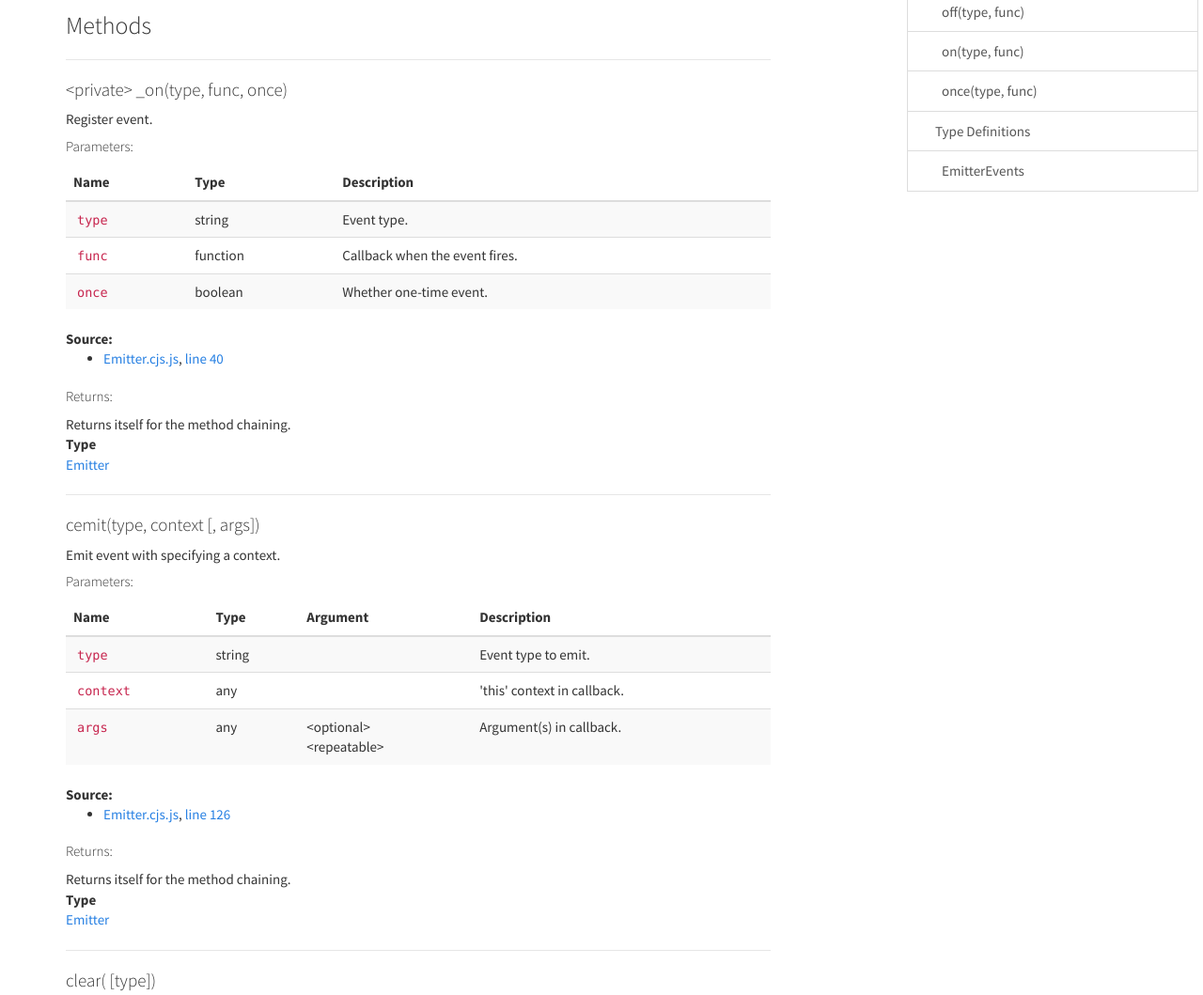
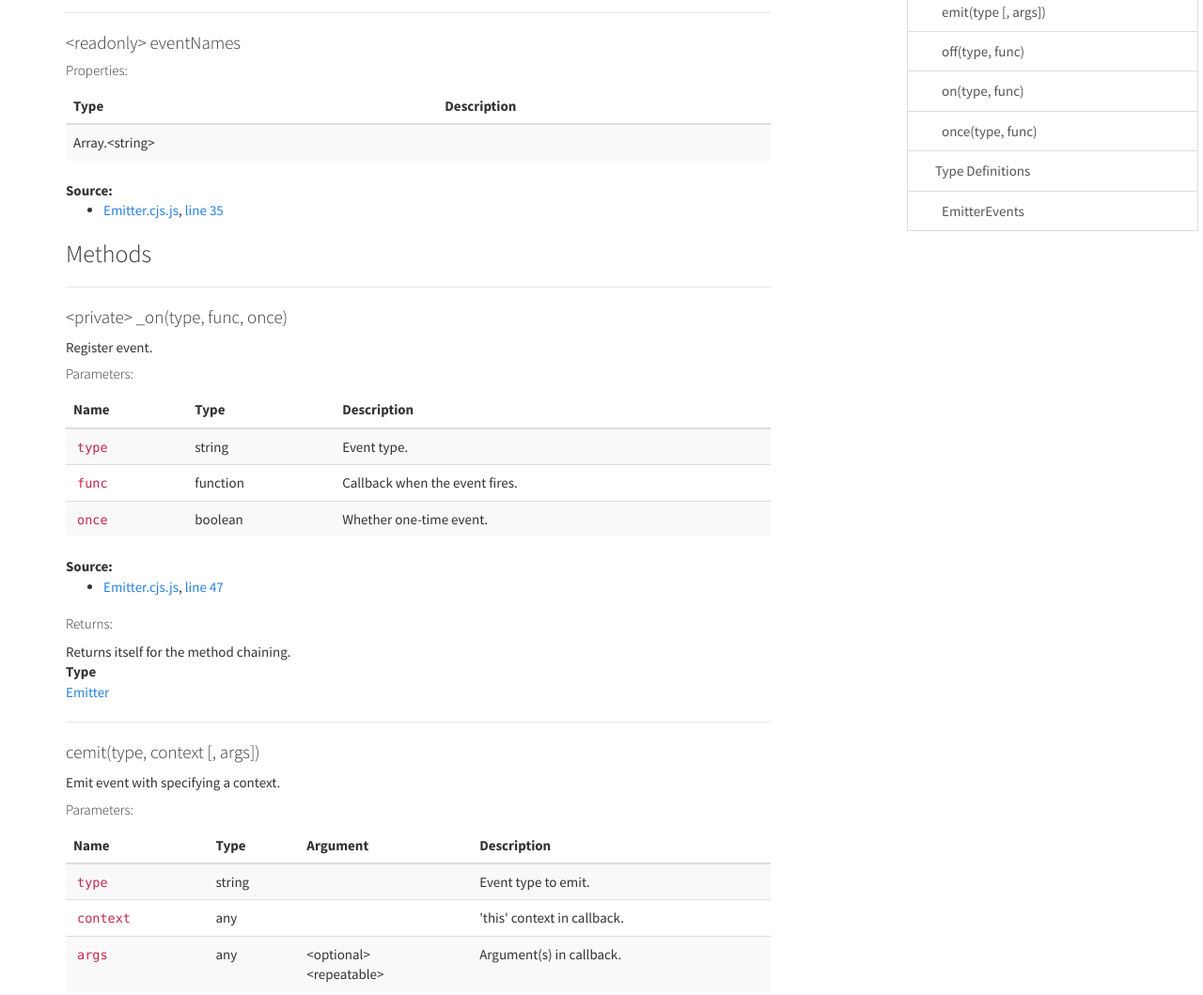
Before and after one commit to tawaship/Emitter, a website: page docs/Emitter.html in a window 1280 px wide. Shown: the part 522-1581 px from the top of the page at 94% size. Drawn offline with Linux system fonts and the light colour scheme.

Commit message:
emission all

```diff
--- a/docs/Emitter.html
+++ b/docs/Emitter.html
@@ -264,42 +264,30 @@
 
 </dd>
 
-        </dl>
-
-
-
-        <h3 class="subsection-title">Methods</h3>
-
-        <dl>
+
 
 <hr>
-<dt>
-    <h4 class="name" id="_on"><span class="type-signature">&lt;private> </span>_on(type, func, once)</h4>
+<dt class="name" id="eventNames">
+    <h4 id="eventNames"><span class="type-signature">&lt;readonly> </span>eventNames<span class="type-signature"></span></h4>
 
 
 </dt>
 <dd>
 
 
-    <div class="description">
-        Register event.
-    </div>
-
-
-
-
-
-
-
-
-        <h5>Parameters:</h5>
-
-
-<table class="params table table-striped">
+
+
+
+<dl class="details">
+
+
+    <h5 class="subsection-title">Properties:</h5>
+
+    <dl>
+
+<table class="props table table-striped">
     <thead>
     <tr>
-
-        <th>Name</th>
 
 
         <th>Type</th>
@@ -317,13 +305,11 @@
 
         <tr>
 
-                <td class="name"><code>type</code></td>
-
 
             <td class="type">
 
 
-<span class="param-type">string</span>
+<span class="param-type">Array.&lt;string></span>
 
 
 
@@ -334,65 +320,14 @@
 
 
 
-            <td class="description last">Event type.</td>
-        </tr>
-
-
-
-        <tr>
-
-                <td class="name"><code>func</code></td>
-
-
-            <td class="type">
-
-
-<span class="param-type">function</span>
-
-
-
-
-            </td>
-
-
-
-
-
-            <td class="description last">Callback when the event fires.</td>
-        </tr>
-
-
-
-        <tr>
-
-                <td class="name"><code>once</code></td>
-
-
-            <td class="type">
-
-
-<span class="param-type">boolean</span>
-
-
-
-
-            </td>
-
-
-
-
-
-            <td class="description last">Whether one-time event.</td>
+            <td class="description last"></td>
         </tr>
 
 
     </tbody>
 </table>
-
-
-
-
-<dl class="details">
+</dl>
+
 
 
 
@@ -427,7 +362,187 @@
 		<ul class="dummy">
 			<li>
 				<a href="Emitter.cjs.js.html">Emitter.cjs.js</a>,
-				 <a href="Emitter.cjs.js.html#sunlight-1-line-40">line 40</a>
+				 <a href="Emitter.cjs.js.html#sunlight-1-line-35">line 35</a>
+			</li>
+		</ul>
+	</dd>
+
+
+
+
+
+
+
+</dl>
+
+
+
+</dd>
+
+        </dl>
+
+
+
+        <h3 class="subsection-title">Methods</h3>
+
+        <dl>
+
+<hr>
+<dt>
+    <h4 class="name" id="_on"><span class="type-signature">&lt;private> </span>_on(type, func, once)</h4>
+
+
+</dt>
+<dd>
+
+
+    <div class="description">
+        Register event.
+    </div>
+
+
+
+
+
+
+
+
+        <h5>Parameters:</h5>
+
+
+<table class="params table table-striped">
+    <thead>
+    <tr>
+
+        <th>Name</th>
+
+
+        <th>Type</th>
+
+
+
+
+
+        <th class="last">Description</th>
+    </tr>
+    </thead>
+
+    <tbody>
+
+
+        <tr>
+
+                <td class="name"><code>type</code></td>
+
+
+            <td class="type">
+
+
+<span class="param-type">string</span>
+
+
+
+
+            </td>
+
+
+
+
+
+            <td class="description last">Event type.</td>
+        </tr>
+
+
+
+        <tr>
+
+                <td class="name"><code>func</code></td>
+
+
+            <td class="type">
+
+
+<span class="param-type">function</span>
+
+
+
+
+            </td>
+
+
+
+
+
+            <td class="description last">Callback when the event fires.</td>
+        </tr>
+
+
+
+        <tr>
+
+                <td class="name"><code>once</code></td>
+
+
+            <td class="type">
+
+
+<span class="param-type">boolean</span>
+
+
+
+
+            </td>
+
+
+
+
+
+            <td class="description last">Whether one-time event.</td>
+        </tr>
+
+
+    </tbody>
+</table>
+
+
+
+
+<dl class="details">
+
+
+
+
+
+
+
+
+
+
+
+
+
+
+
+
+
+
+
+
+
+
+
+
+
+
+
+
+
+	<dt class="tag-source method-doc-label method-doc-details-label">Source:</dt>
+	<dd class="tag-source">
+		<ul class="dummy">
+			<li>
+				<a href="Emitter.cjs.js.html">Emitter.cjs.js</a>,
+				 <a href="Emitter.cjs.js.html#sunlight-1-line-47">line 47</a>
 			</li>
 		</ul>
 	</dd>
@@ -667,7 +782,7 @@
 		<ul class="dummy">
 			<li>
 				<a href="Emitter.cjs.js.html">Emitter.cjs.js</a>,
-				 <a href="Emitter.cjs.js.html#sunlight-1-line-126">line 126</a>
+				 <a href="Emitter.cjs.js.html#sunlight-1-line-133">line 133</a>
 			</li>
 		</ul>
 	</dd>
@@ -849,7 +964,7 @@
 		<ul class="dummy">
 			<li>
 				<a href="Emitter.cjs.js.html">Emitter.cjs.js</a>,
-				 <a href="Emitter.cjs.js.html#sunlight-1-line-150">line 150</a>
+				 <a href="Emitter.cjs.js.html#sunlight-1-line-157">line 157</a>
 			</li>
 		</ul>
 	</dd>
@@ -1057,7 +1172,7 @@
 		<ul class="dummy">
 			<li>
 				<a href="Emitter.cjs.js.html">Emitter.cjs.js</a>,
-				 <a href="Emitter.cjs.js.html#sunlight-1-line-100">line 100</a>
+				 <a href="Emitter.cjs.js.html#sunlight-1-line-107">line 107</a>
 			</li>
 		</ul>
 	</dd>
@@ -1243,7 +1358,7 @@
 		<ul class="dummy">
 			<li>
 				<a href="Emitter.cjs.js.html">Emitter.cjs.js</a>,
-				 <a href="Emitter.cjs.js.html#sunlight-1-line-80">line 80</a>
+				 <a href="Emitter.cjs.js.html#sunlight-1-line-87">line 87</a>
 			</li>
 		</ul>
 	</dd>
@@ -1429,7 +1544,7 @@
 		<ul class="dummy">
 			<li>
 				<a href="Emitter.cjs.js.html">Emitter.cjs.js</a>,
-				 <a href="Emitter.cjs.js.html#sunlight-1-line-60">line 60</a>
+				 <a href="Emitter.cjs.js.html#sunlight-1-line-67">line 67</a>
 			</li>
 		</ul>
 	</dd>
@@ -1615,7 +1730,7 @@
 		<ul class="dummy">
 			<li>
 				<a href="Emitter.cjs.js.html">Emitter.cjs.js</a>,
-				 <a href="Emitter.cjs.js.html#sunlight-1-line-70">line 70</a>
+				 <a href="Emitter.cjs.js.html#sunlight-1-line-77">line 77</a>
 			</li>
 		</ul>
 	</dd>
@@ -1803,7 +1918,7 @@
 <span class="jsdoc-message">
 	Documentation generated by <a href="https://github.com/jsdoc3/jsdoc">JSDoc 3.6.3</a>
 
-		on 2020-02-27T13:10:06+09:00
+		on 2020-02-27T15:34:57+09:00
 
 	using the <a href="https://github.com/docstrap/docstrap">DocStrap template</a>.
 </span>
--- a/types/Emitter.d.ts
+++ b/types/Emitter.d.ts
@@ -17,6 +17,11 @@ export default class Emitter {
      * @private
      */
     private _events;
+    /**
+     * @property {string[]}
+     * @readonly
+     */
+    get eventNames(): string[];
     /**
      * Register event.
      *
```
Also changed, not shown: docs/Emitter-IEmitterEvent.html (+1 -1 lines), docs/Emitter.cjs.js.html (+9 -2 lines), docs/classes.list.html (+1 -1 lines), docs/index.html (+1 -1 lines), docs/interfaces.list.html (+1 -1 lines), docs/quicksearch.html (+1 -1 lines), src/Emitter.ts (+9 -2 lines), test/index.js (+30 -4 lines), dist/Emitter.cjs.js, dist/Emitter.esm.js, dist/Emitter.js, dist/Emitter.min.js, 3 other files.
